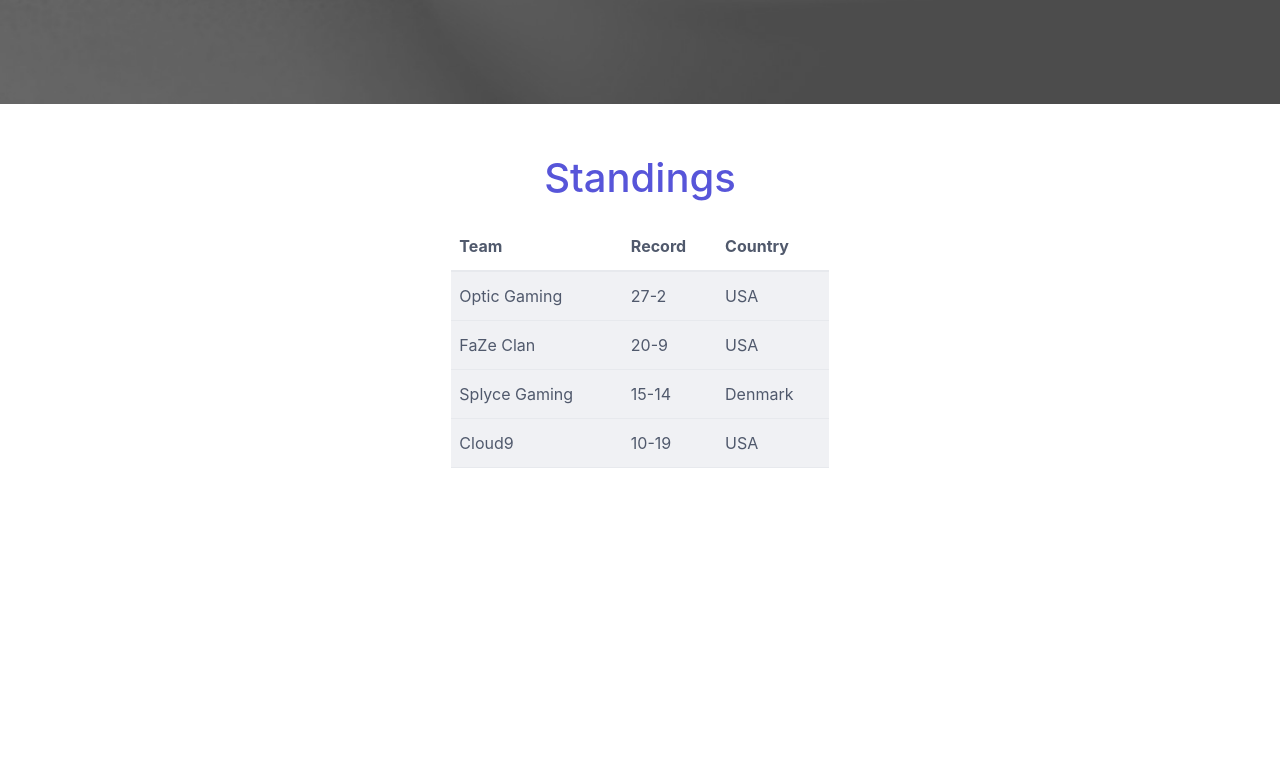
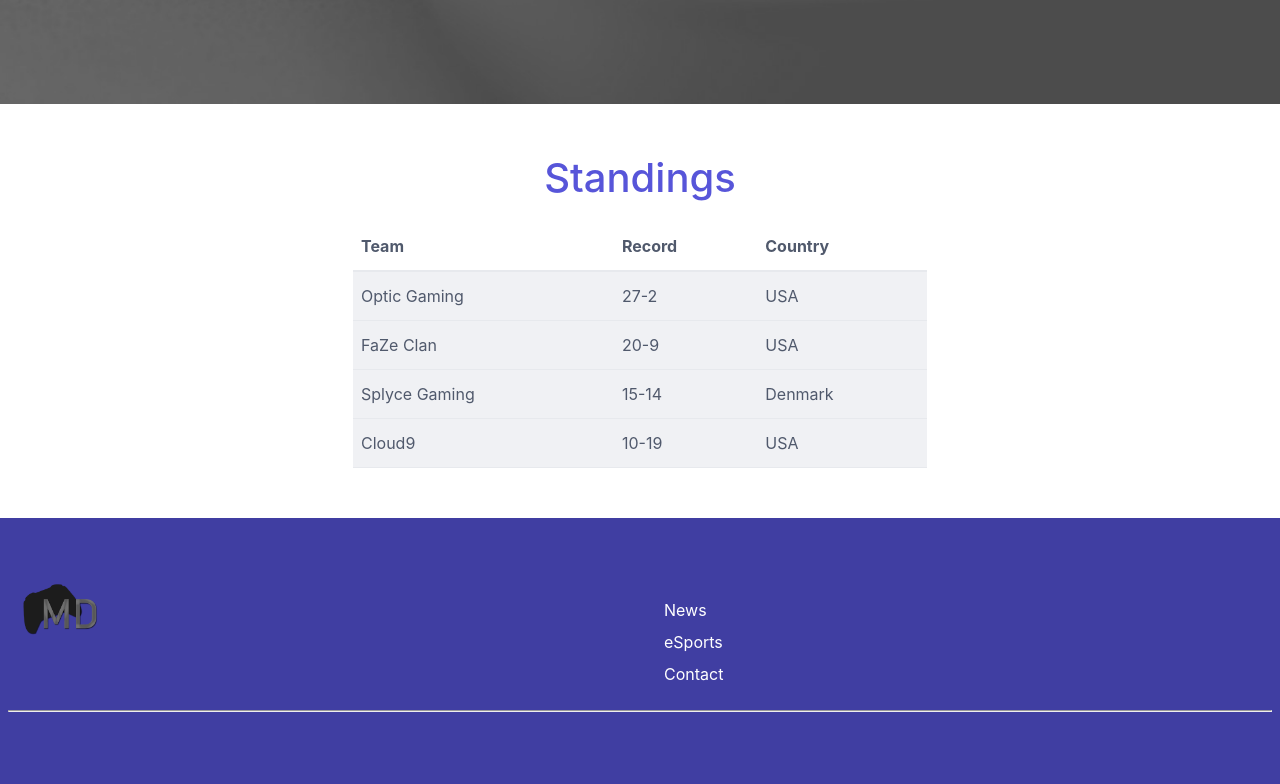
Before and after one commit to mdesimini/Gaming-Microsite, a PHP site: page / in a window 1280 px wide. Shown: the part 1674-2458 px from the top of the page. Before the commit the page ends 2142 px from the top, so only its background shows below. Run offline with PHP 8.4, Linux system fonts and the light colour scheme; some libraries are stand-ins or nearby versions.

Commit message:
scroll to div, CSS adjustments, media queries

```diff
--- a/css/main.css
+++ b/css/main.css
@@ -25,6 +25,10 @@
     color: #1c1c1c;
     text-decoration: none;
     font-weight: bold;
+}
+
+.mobile-nav-container {
+    display: none;
 }
 
 .hero {
@@ -78,7 +82,7 @@
     align-content: center;
 }
 
-.columns {
+.columns-flex {
     display: flex;
     align-items: center;
 }
@@ -112,7 +116,78 @@
     color: #5755d9;
 }
 
+#small-logo {
+
+}
+
 footer {
     background-color: #403ea2;
     color: #fff;
+    padding: 5%;
 }
+
+footer ul {
+    list-style-type: none;
+}
+
+footer ul li {
+
+}
+
+footer ul li a {
+    color: #fff;
+}
+
+footer ul li a:hover {
+    text-decoration: none;
+    color: #fff;
+}
+
+@media screen and (max-width: 840px) {
+
+    #vid {
+        padding: 75px;
+    }
+
+}
+
+@media screen and (max-width: 480px) {
+
+    #vid {
+        padding: 20px;
+    }
+
+    #news {
+        padding: 10px;
+    }
+
+    .hero h1 {
+        font-size: 6vh;
+    }
+
+    #mobile-nav {
+        display: none;
+        width: 100%;
+        margin: 0 auto;
+        position: fixed;
+        top: 78px;
+        left: 0;
+        z-index: 2000;
+        background-color: #fff;
+        color: #122760;
+        text-decoration:none;
+        border-bottom: 1px solid #cecece;
+    }
+
+    .mobile-nav-container nav {
+        width: 100%;
+        margin: 0 auto;
+    }
+
+    .mobile-nav-container nav a {
+        display: block;
+        text-align: center;
+        padding: 10px;
+    }
+
+}
--- a/index.html
+++ b/index.html
@@ -8,7 +8,7 @@
     <title>Matt Desimini Microsite</title>
     <meta name="description" content="Matt Desimini's Microsite for the Jr. Web Developer Position at Octagon.">
     <meta name="author" content="Matt Desimini">
-
+    <link rel="icon" href="images/md-icon.gif" type="image/gif" sizes="16x16">
     <!-- Fonts from Google Fonts -->
     <link rel="stylesheet" href="https://fonts.googleapis.com/css?family=Josefin+Sans">
     <link rel="stylesheet" href="https://fonts.googleapis.com/css?family=Titillium+Web">
@@ -30,7 +30,7 @@
       <section class="navbar-section">
         <a href="#" id="scrollToNews" class="btn btn-link hide-xs">News</a>
         <a href="#" id="scrollToEsports" class="btn btn-link hide-xs">eSports</a>
-        <a href="#" class="btn btn-link hide-xs">Contact Us</a>
+        <a href="#" id="contact" class="btn btn-link hide-xs">Contact Us</a>
         <button class="hamburger hamburger--collapse show-xs" type="button">
           <span class="hamburger-box">
             <span class="hamburger-inner"></span>
@@ -38,6 +38,13 @@
         </button>
       </section>
     </header>
+        <div id="mobile-nav" class="mobile-nav-container">
+            <nav>
+                <a href="#" id="scrollToNewsMobile">News</a>
+                <a href="#" id="scrollToEsportsMobile">eSports</a>
+                <a href="#">Contact Us</a>
+            </nav>
+        </div>
     </div>
 
     <div class="hero">
@@ -45,7 +52,7 @@
     </div>
 
     <div class="content container" id="news">
-      <div class="columns">
+      <div class="columns columns-flex">
         <div class="column col-6 col-md-12 content-align">
             <div class="container optic-text">
                 <h1 style="vertical-align: middle;">Id Volutpat Semper</h1>
@@ -62,7 +69,7 @@
     </div>
 
     <div class="container" id="vid">
-        <div class="columns">
+        <div class="columns columns-flex">
             <div class="column col-6 col-md-12">
                 <div class="video-responsive">
                   <iframe src="https://www.youtube.com/embed/2foxOCr3A3E" frameborder="0" gesture="media" allow="encrypted-media" allowfullscreen></iframe>
@@ -76,8 +83,8 @@
     </div>
 
     <div class="container">
-        <div class="columns" id="standings">
-            <div class="column col-4 col-mx-auto">
+        <div class="columns columns-flex" id="standings">
+            <div class="column col-6 col-mx-auto col-md-12 col-xs-12">
             <h1>Standings</h1>
                 <table class="table table-striped table-hover">
                   <thead>
@@ -116,13 +123,22 @@
 
     <footer class="container">
       <div class="columns">
-        <div class="column col-6"></div>
-        <div class="column col-3"></div>
-        <div class="column col-3"></div>
+        <div class="column col-6 col-xs-12">
+            <img id="small-logo" width="100" src="images/logo-small.png" alt="small-logo">
+        </div>
+        <div class="column col-6 col-xs-12">
+          <ul>
+            <li><a href="#" id="scrollToNews2">News</a></li>
+            <li><a href="#" id="scrollToEsports2">eSports</a></li>
+            <li><a href="#">Contact</a></li>
+          </ul>
+        </div>
       </div>
+        <hr/>
     </footer>
 
     <script src="js/scrollTo.js"></script>
+    <script src="js/mobile-menu.js"></script>
 </body>
 
 </html>
--- /dev/null
+++ b/js/mobile-menu.js
@@ -0,0 +1,9 @@
+  var hamburger = document.querySelector(".hamburger");
+
+  hamburger.addEventListener("click", function() {
+
+      hamburger.classList.toggle("is-active");
+
+      $('#mobile-nav').fadeToggle();
+
+  });
--- a/js/scrollTo.js
+++ b/js/scrollTo.js
@@ -10,6 +10,19 @@
         }, 1000);
     });
 
+    $("#scrollToNews2").click(function() {
+        $('html, body').animate({
+            scrollTop: $("#news").offset().top-70
+        }, 1000);
+    });
+
+    $("#scrollToEsports2").click(function() {
+        $('html, body').animate({
+            scrollTop: $("#vid").offset().top-70
+        }, 1000);
+    });
+
+
     $("#scrollToNewsMobile").click(function() {
         $('html, body').animate({
             scrollTop: $("#news").offset().top-70
```
Also changed, not shown: images/logo-small.png (added), images/md-icon.gif (added).
